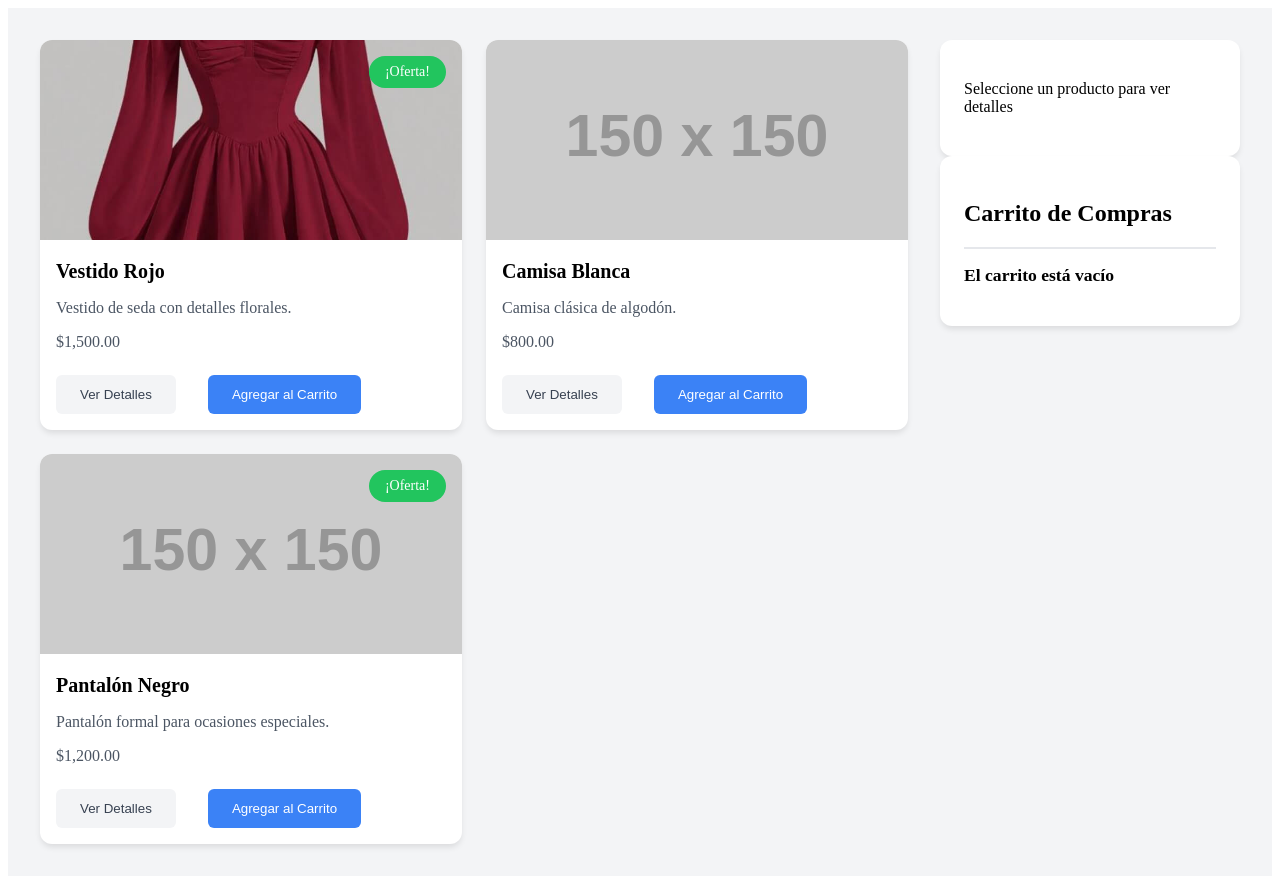
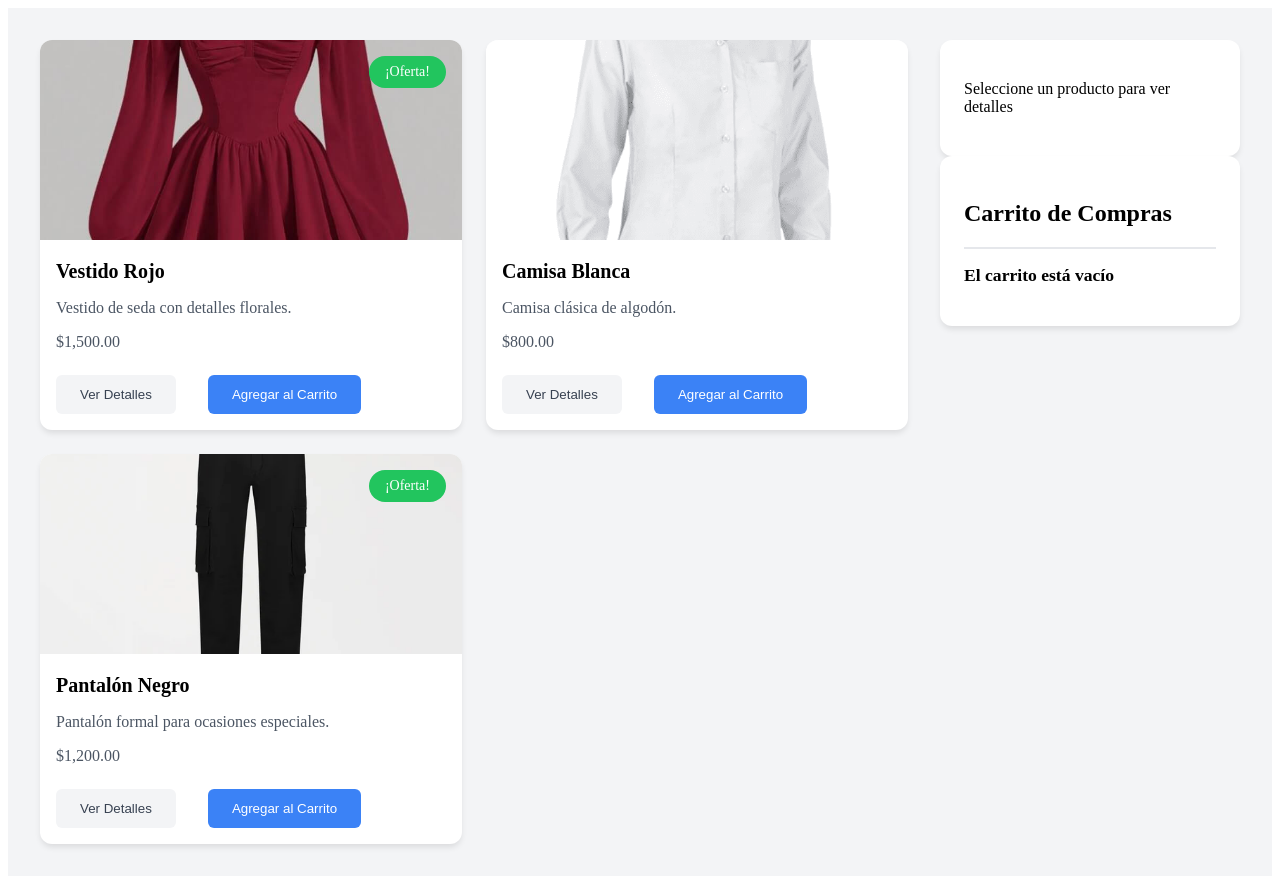
Before and after one commit to fabianpd19/G3Laboratorio2, an Angular app: page / in a window 1280 px wide. Built offline with nearby package versions, Linux system fonts and the light colour scheme.

Commit message:
agregar imágenes

```diff
--- a/src/app/product-list/product-list.component.ts
+++ b/src/app/product-list/product-list.component.ts
@@ -27,7 +27,7 @@ export class ProductListComponent {
       name: 'Camisa Blanca',
       description: 'Camisa clásica de algodón.',
       price: 800,
-      imageUrl: 'https://via.placeholder.com/150',
+      imageUrl: '/producto2.jpg',
       onSale: false
     },
     {
@@ -35,7 +35,7 @@ export class ProductListComponent {
       name: 'Pantalón Negro',
       description: 'Pantalón formal para ocasiones especiales.',
       price: 1200,
-      imageUrl: 'https://via.placeholder.com/150',
+      imageUrl: '/producto3.jpg',
       onSale: true
     }
   ];
```
Also changed, not shown: public/producto2.jpg (added), public/producto3.jpg (added).
